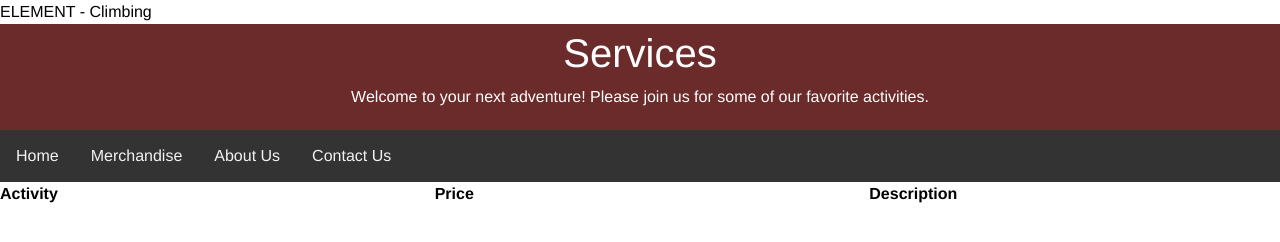
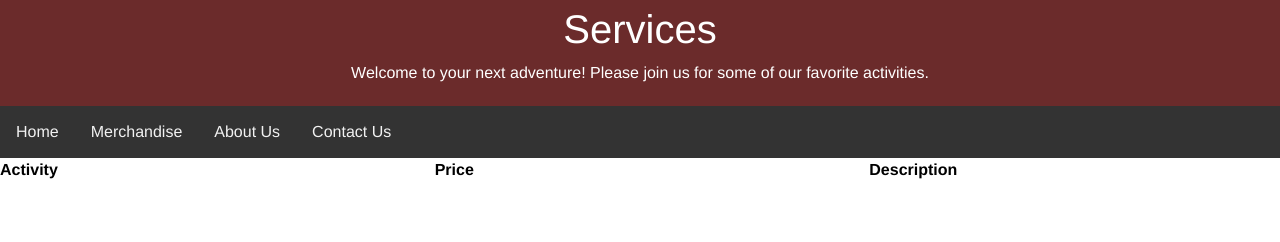
Before and after one commit to AnnaDill294/CaffeinatedClimbing, a plain HTML site: page docs/ServicePage.html in a window 1280 px wide. Drawn offline with nearby package versions, Linux system fonts and the light colour scheme.

Commit message:
Updates from Tom
Thank you!

```diff
--- a/docs/ServicePage.html
+++ b/docs/ServicePage.html
@@ -8,8 +8,6 @@
 	<link rel="stylesheet" type="text/css" href="StyleSheets/mystyle.css">
 </head>
 <body onload="loadDoc()">
-        ELEMENT - <SACTIVITY/>Climbing
-
 <script>
 function loadDoc() {
 	var xhttp = new XMLHttpRequest();
@@ -18,7 +16,7 @@ function loadDoc() {
 			myFunction(this);
 		}
 	};
-	xhttp.open("GET", "Scripts/service.xml", true);
+	xhttp.open("GET", "https://annadill294.github.io/CaffeinatedClimbing/Scripts/service.xml", true);
 	xhttp.send();
 }
 function myFunction(xml) {
```
Lines whose indentation alone changed are shown as unchanged.
